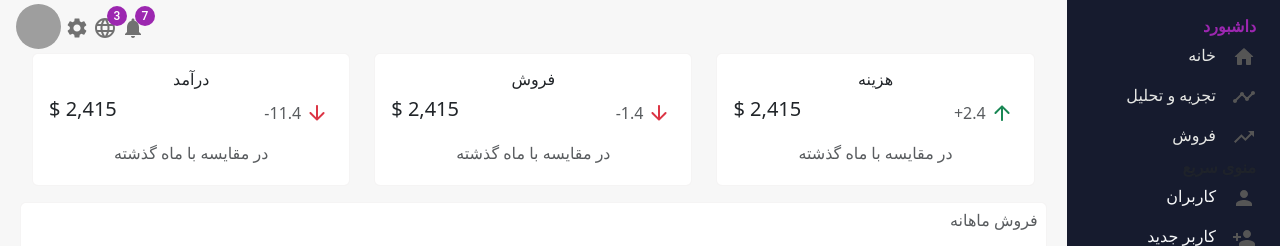
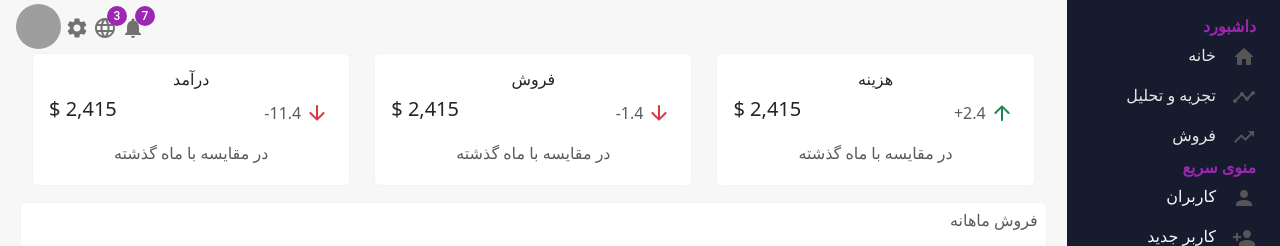
Before and after one commit to marziyemonshizadeh/Dashboard, a React (Vite) app: page / in a window 1280 px wide. Shown: the top 246 px of the page. Built offline with nearby package versions, Linux system fonts and the light colour scheme; grey boxes are pictures that could not be loaded.

Commit message:
fix code

```diff
--- a/src/components/sidebar/sidebar.jsx
+++ b/src/components/sidebar/sidebar.jsx
@@ -30,7 +30,7 @@ export default function sidebar() {
         })}
       </ul>
       <p
-        className="my-2 text-muted fw-bold d-none d-md-inline"
+        className="my-2 fw-bold  d-none d-md-inline"
         style={{ color: "#9C27B0" }}
       >
         منوی سریع
```
